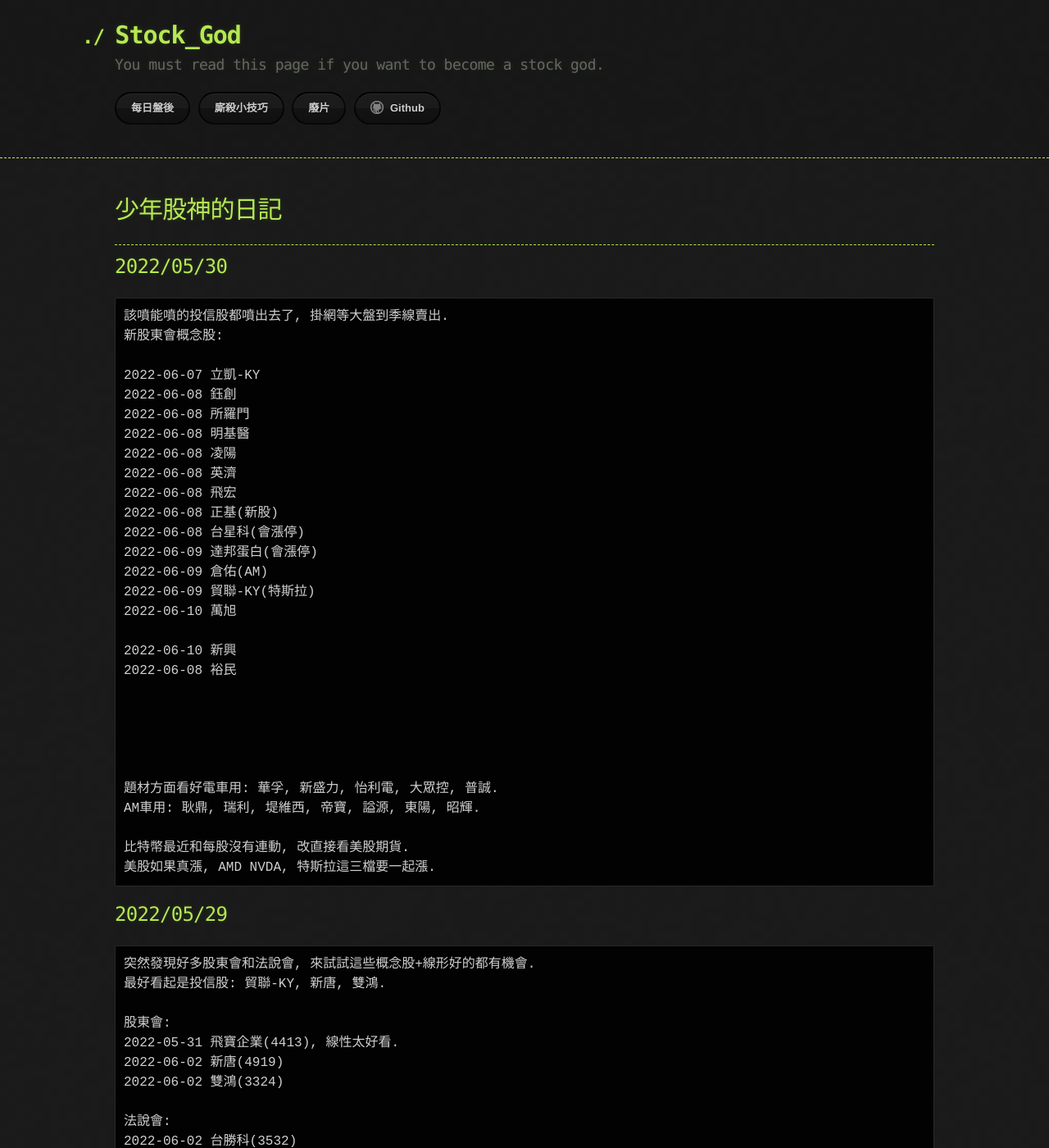
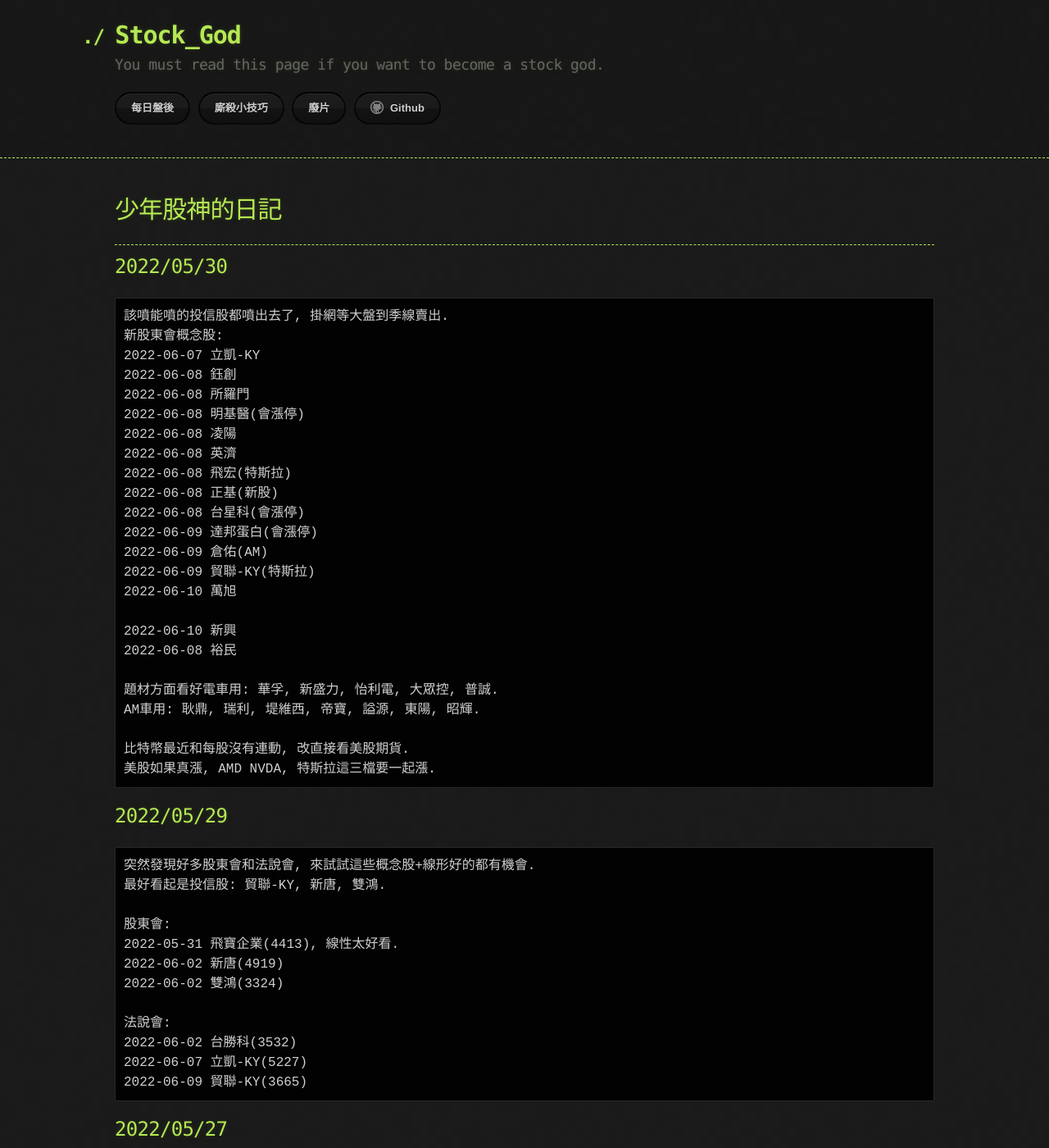
Before and after one commit to lepg5487/Stock_God, a Jekyll site: the page built from index.md, in a window 1280 px wide and 1400 px high. Shown: the whole window at 82% size. Built offline with Jekyll 4.4.1, drawn with Linux system fonts in a browser that asks for light colours; our own code applies the rules of GitHub Pages for plain Markdown files.

Commit message:
Update index.md

````diff
--- a/index.md
+++ b/index.md
@@ -10,14 +10,13 @@ layout: testlayouts
 ```
 該噴能噴的投信股都噴出去了, 掛網等大盤到季線賣出.
 新股東會概念股:
-
 2022-06-07 立凱-KY
 2022-06-08 鈺創
 2022-06-08 所羅門
-2022-06-08 明基醫
+2022-06-08 明基醫(會漲停)
 2022-06-08 凌陽
 2022-06-08 英濟
-2022-06-08 飛宏
+2022-06-08 飛宏(特斯拉)
 2022-06-08 正基(新股)
 2022-06-08 台星科(會漲停)
 2022-06-09 達邦蛋白(會漲停)
@@ -27,10 +26,6 @@ layout: testlayouts
 
 2022-06-10 新興
 2022-06-08 裕民
-
-
-
-
 
 題材方面看好電車用: 華孚, 新盛力, 怡利電, 大眾控, 普誠.
 AM車用: 耿鼎, 瑞利, 堤維西, 帝寶, 謚源, 東陽, 昭輝.
````
